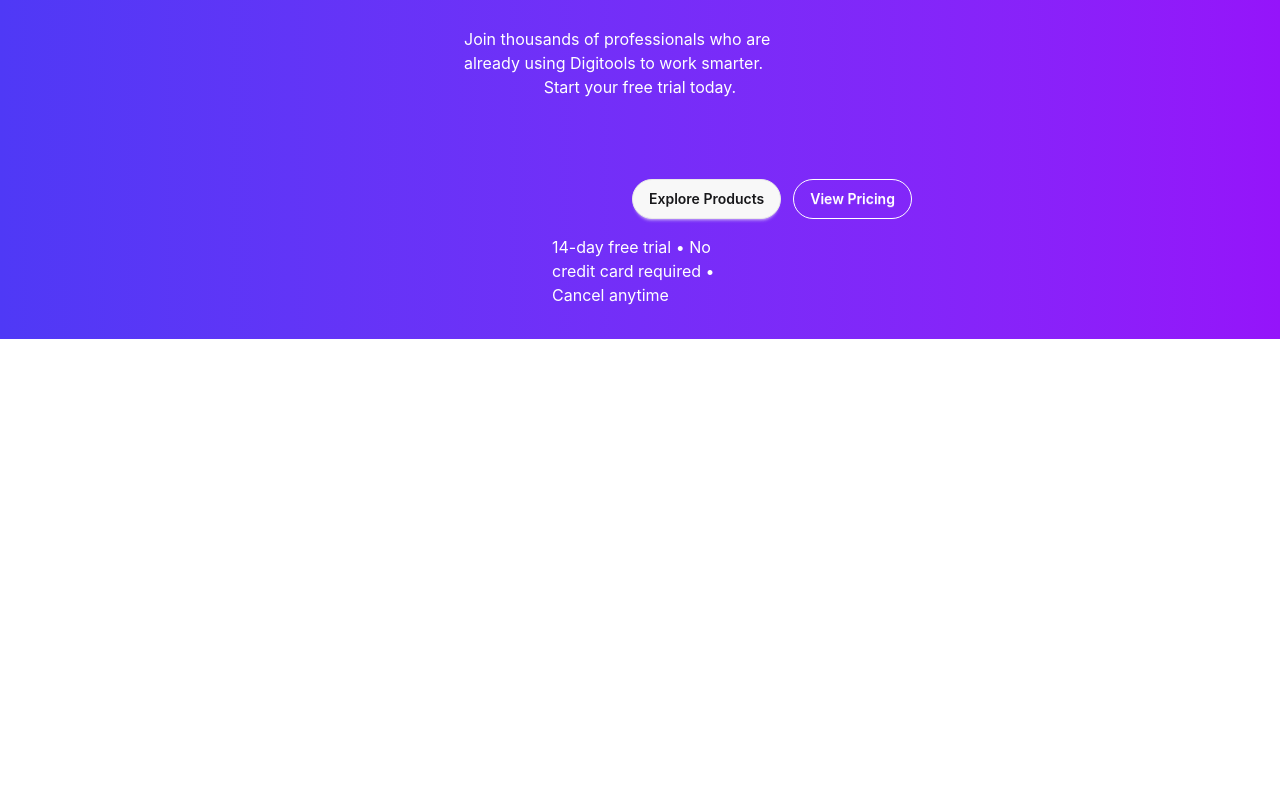
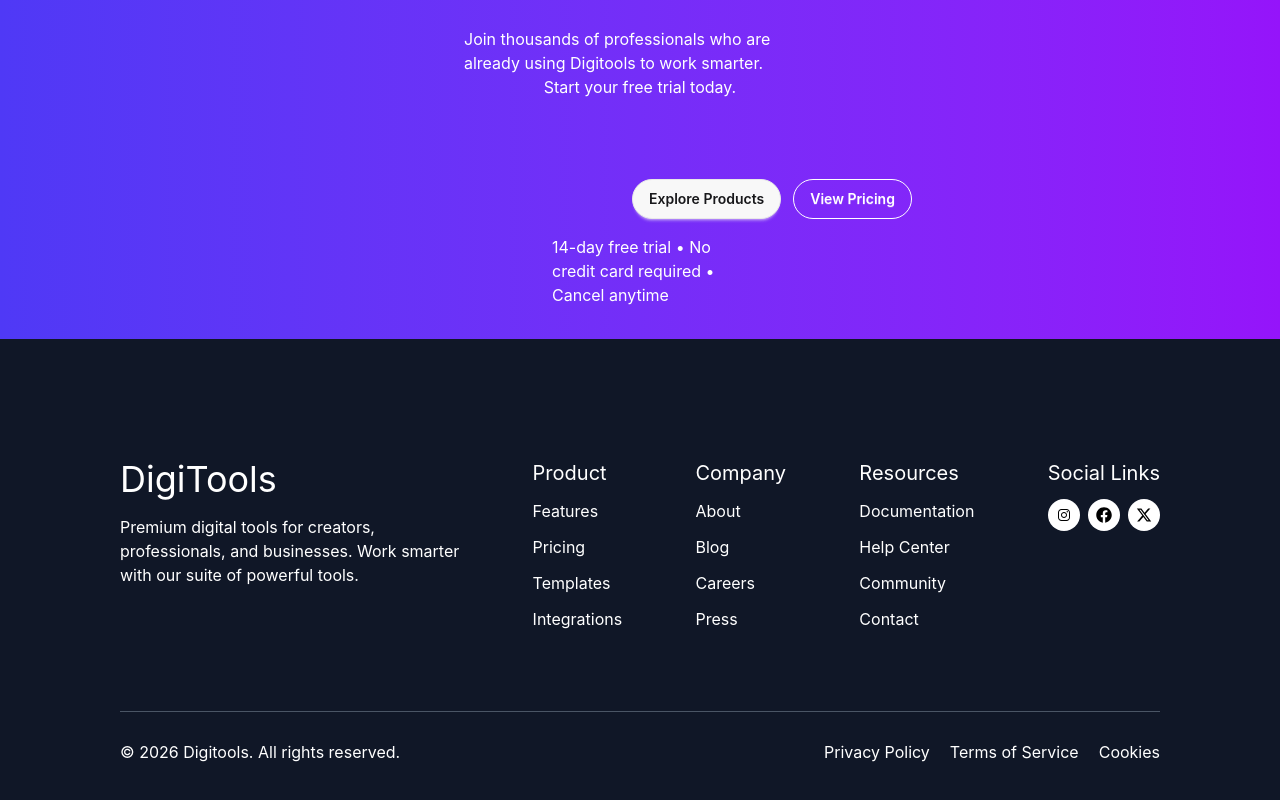
Before and after one commit to kallol-Dey229/Assignment-6-react, a React (Vite) app: page / in a window 1280 px wide. Shown: the part 5820-6620 px from the top of the page. Before the commit the page ends 6159 px from the top, so only its background shows below. Built offline with nearby package versions, Linux system fonts and the light colour scheme.

Commit message:
Footer done

```diff
--- a/package.json
+++ b/package.json
@@ -14,6 +14,7 @@
     "react": "^19.2.4",
     "react-dom": "^19.2.4",
     "react-icons": "^5.6.0",
+    "react-toastify": "^11.0.5",
     "tailwindcss": "^4.2.2"
   },
   "devDependencies": {
--- a/src/App.jsx
+++ b/src/App.jsx
@@ -7,6 +7,7 @@
 import GetStared from './components/GetStarted/GetStared';
 import TransparentPricings from './components/TransparentPricings/TransparentPricings';
 import TransformWorkflow from './components/TransformWorkflow/TransformWorkflow';
+import Footer from './components/Footer/Footer';
 
 const dataPromise = fetch('Data.json').then(res => res.json());
 const GetStaredDataPromise = fetch('GetStartedData.json').then(res=>res.json());
@@ -35,6 +36,8 @@
 
       <TransformWorkflow></TransformWorkflow>
 
+      <Footer></Footer>
+
     </>
   )
 }
--- /dev/null
+++ b/src/components/Footer/Footer.jsx
@@ -0,0 +1,68 @@
+import React from 'react';
+import { FaFacebook } from 'react-icons/fa';
+import { FaXTwitter } from 'react-icons/fa6';
+import { IoLogoInstagram } from 'react-icons/io';
+
+const Footer = () => {
+    return (
+        <div>
+            <div className='bg-[#101727] p-30 text-white'>
+                <div className='container flex justify-between gap-10'>
+                    <div className='space-y-4'>
+                        <h2 className='text-4xl'>DigiTools</h2>
+                        <p>Premium digital tools for creators, <br />professionals, and businesses. Work smarter <br /> with our suite of powerful tools.</p>
+                    </div>
+
+                    <div className='space-y-3'>
+                        <h4 className='text-xl'>Product</h4>
+                        <p>Features</p>
+                        <p>Pricing</p>
+                        <p>Templates</p>
+                        <p>Integrations</p>
+                    </div>
+
+                    <div className='space-y-3'>
+                        <h4 className='text-xl'>Company</h4>
+                        <p>About</p>
+                        <p>Blog</p>
+                        <p>Careers</p>
+                        <p>Press</p>
+                    </div>
+
+                    <div className='space-y-3'>
+                        <h4 className='text-xl'>Resources</h4>
+                        <p>Documentation</p>
+                        <p>Help Center</p>
+                        <p>Community</p>
+                        <p>Contact</p>
+                    </div>
+
+                    <div className='space-y-3'>
+                        <h4 className='text-xl'>Social Links</h4>
+                        <div className='flex gap-2'>
+                            <p className='bg-white p-2 rounded-full text-black'><IoLogoInstagram /></p>
+                            <p className='bg-white p-2 rounded-full text-black'><FaFacebook /></p>
+                            <p className='bg-white p-2 rounded-full text-black'><FaXTwitter /></p>
+                        </div>
+                    </div>
+                </div>
+                <hr className='mt-20 text-gray-600' />
+
+
+                <div className='flex justify-between mt-7'>
+                    <div>
+                        <p>© 2026 Digitools. All rights reserved.</p>
+                    </div>
+
+                    <div className='flex gap-5'>
+                        <p>Privacy Policy</p>
+                        <p>Terms of Service </p>
+                        <p>Cookies</p>
+                    </div>
+                </div>
+            </div>
+        </div>
+    );
+};
+
+export default Footer;
```
Also changed, not shown: 1 other file (tests, documents, lock files or other folders).
